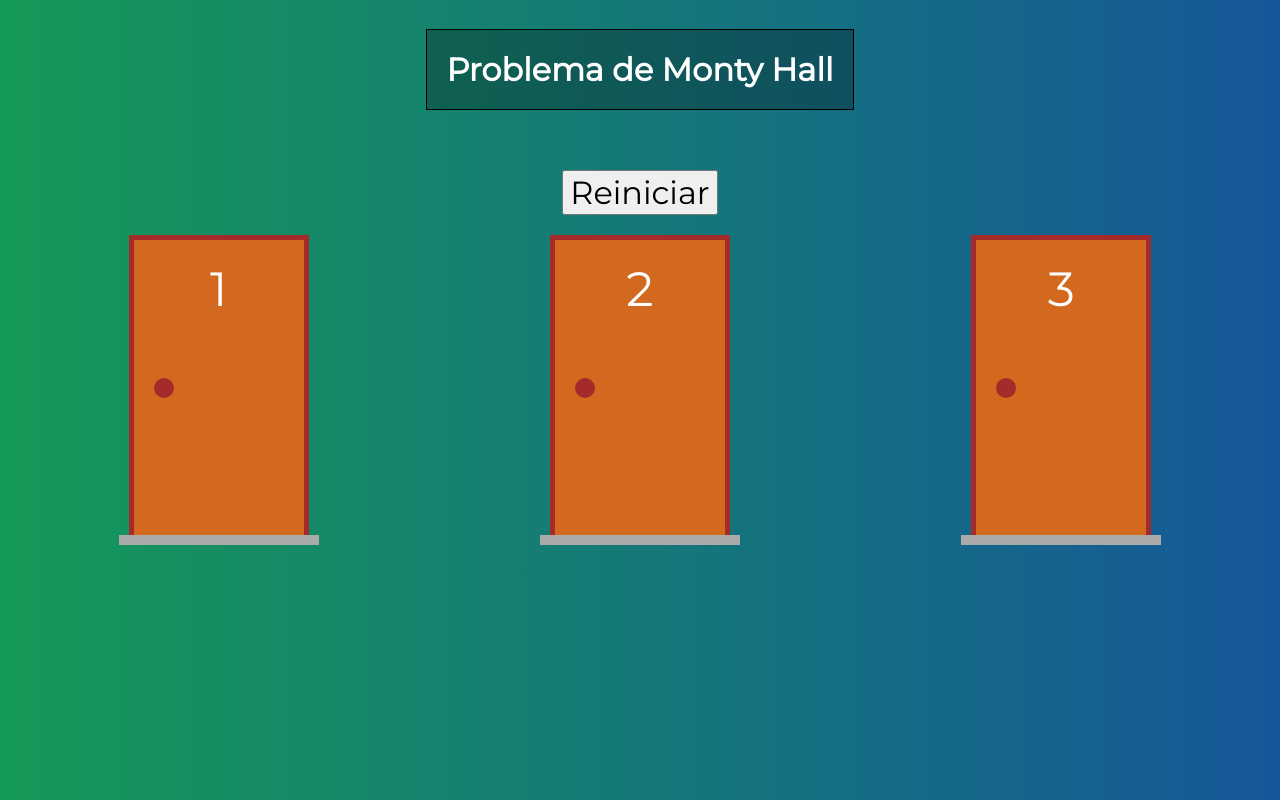
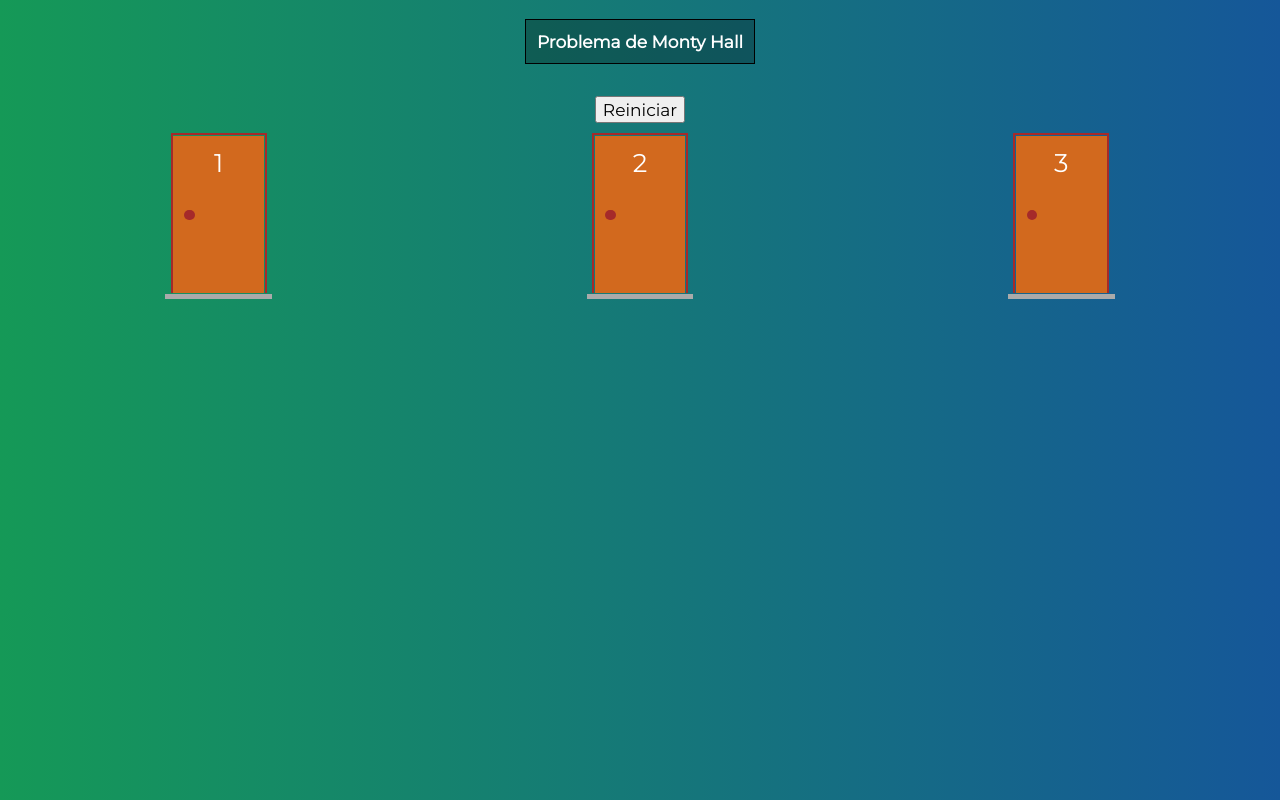
Before and after one commit to Willian1002A/moontyhall, a Vue app: page / in a window 1280 px wide. Both pictures are taken after a click on the button "Iniciar". Built offline with nearby package versions, Linux system fonts and the light colour scheme.

Commit message:
montyhall v0.2

```diff
--- a/src/App.vue
+++ b/src/App.vue
@@ -54,27 +54,72 @@
         align-items: center;
     }
     #app h1 {
-        border: 1px solid #000;
+        /* border: 1px solid #000; */
         background-color: #0004;
-        padding: 20px;
-        margin-bottom: 60px;
+        /* padding: 20px; */
+        /* margin-bottom: 60px; */
     }
     .form {
         display: flex;
         flex-direction: column;
         justify-content: center;
         align-items: center;
-        margin-bottom: 40px;
+        /* margin-bottom: 40px; */
     }
     .form, .form input, .form button {
-        margin-bottom: 10px;
-        font-size: 2rem;
+        /* margin-bottom: 10px; */
+        /* font-size: 2rem; */
     }
     .doors{
         align-self: stretch;
         display: flex;
         justify-content: space-around;
-
         flex-wrap: wrap;
     }
+    *{
+        --base-resolution: 1920;
+        --actual-resolution: 360;
+        --mult-factor: calc(var(--actual-resolution)/var(--base-resolution));
+    }
+    @media (min-width: 640px) {
+        *{
+            --actual-resolution: 640;
+            --mult-factor: calc(var(--actual-resolution)/var(--base-resolution));
+        }
+    }
+    @media (min-width: 1024px) {
+        *{
+            --actual-resolution: 1024;
+            --mult-factor: calc(1024/1920);
+        }
+    }
+    @media (min-width: 1360px) {
+        *{
+            --actual-resolution: 1360;
+            --mult-factor: calc(var(--actual-resolution)/var(--base-resolution));
+        }
+    }
+    @media (min-width: 1920px) {
+        *{
+            --actual-resolution: 1920;
+            --mult-factor: calc(var(--actual-resolution)/var(--base-resolution));
+        }
+    }
+    *{
+        --app-h1-border: calc(1px * var(--mult-factor));
+        --app-h1-padding: calc(20px * var(--mult-factor));
+        --app-h1-margin-bottom: calc(60px * var(--mult-factor));
+        --form-margin-bottom: calc(10px * var(--mult-factor));
+        --font-size-1: calc(2rem * var(--mult-factor));
+    }
+    #app h1 {
+        border: var(--app-h1-border) solid #000;
+        padding: var(--app-h1-padding);
+        margin-bottom: var(--app-h1-margin-bottom);
+        font-size: var(--font-size-1);
+    }
+    .form, .form input, .form button {
+        margin-bottom: var(--form-margin-bottom);
+        font-size: var(--font-size-1);
+    }
 </style>
--- a/src/components/Door.vue
+++ b/src/components/Door.vue
@@ -50,7 +50,6 @@ export default {
         justify-content: center;
         display: flex;
     }
-
     .door-frame{
         position: absolute;
         height: 300px;
@@ -76,7 +75,6 @@ export default {
         align-items: center;
         padding: 20px;
     }
-
     .door .knob {
         height: 20px;
         width: 20px;
@@ -85,7 +83,6 @@ export default {
         align-self: flex-start;
         margin-top: 60px;
     }
-
     .door-frame.selected {
         border-left: var(--selected-border);
         border-top:  var(--selected-border);
@@ -100,12 +97,93 @@ export default {
     .door.open{
         background-color: #0007;
     }
-
     .door.open .knob{
         display: none;
     }
-
     .door.open .number {
         display: none;
     }
+    *{
+        --base-resolution: 1920;
+        --actual-resolution: 360;
+        --mult-factor: calc(var(--actual-resolution)/var(--base-resolution));
+    }
+    @media (min-width: 640px) {
+        *{
+            --actual-resolution: 640;
+            --mult-factor: calc(var(--actual-resolution)/var(--base-resolution));
+        }
+    }
+    @media (min-width: 1024px) {
+        *{
+            --actual-resolution: 1024;
+            --mult-factor: calc(1024/1920);
+        }
+    }
+    @media (min-width: 1360px) {
+        *{
+            --actual-resolution: 1360;
+            --mult-factor: calc(var(--actual-resolution)/var(--base-resolution));
+        }
+    }
+    @media (min-width: 1920px) {
+        *{
+            --actual-resolution: 1920;
+            --mult-factor: calc(var(--actual-resolution)/var(--base-resolution));
+        }
+    }
+    *{
+        --door-border-size: calc(5px * var(--mult-factor));
+        --door-area-width: calc(200px * var(--mult-factor));
+        --door-area-height: calc(310px * var(--mult-factor));
+        --door-area-border-bottom-size: calc(10px * var(--mult-factor));
+        --door-area-margin-bottom: calc(20px * var(--mult-factor));
+        --door-area-font-size: calc(3rem * var(--mult-factor));
+        --door-frame-width: calc(300px * var(--mult-factor));
+        --door-frame-height: calc(180px * var(--mult-factor));
+        --door-top: calc(5px * var(--mult-factor));
+        --door-width: calc(170px * var(--mult-factor));
+        --door-height: calc(295px * var(--mult-factor));
+        --door-padding: calc(20px * var(--mult-factor));
+        --door-knob-width-height: calc(20px * var(--mult-factor));
+        --door-knob-border-radius: calc(10px * var(--mult-factor));
+        --door-knob-margin-top: calc(60px * var(--mult-factor));
+    }
+
+    :root{
+        --door-border: var(--door-border-size) solid brown;
+        --selected-border: var(--door-border-size) solid yellow;
+    }
+    .door-area {
+        width: var(--door-area-width);
+        height: var(--door-area-height);
+        border-bottom: var(--door-area-border-bottom-size) solid #AAA;
+        margin-bottom: var(--door-area-border-margin-bottom);
+        font-size: var(--door-area-font-size);
+    }
+    .door-frame{
+        height: var(--door-frame-width);
+        width: var(--door-frame-height);
+        border-left: var(--door-border);
+        border-top: var(--door-border);
+        border-right: var(--door-border);
+    }
+    .door {
+        top:  var(--door-top);
+        width: var(--door-width);
+        height: var(--door-height);
+        padding: var(--door-padding);
+    }
+    .door .knob {
+        width: var(--door-knob-width-height);
+        height: var(--door-knob-width-height);
+        border-radius: var(--door-knob-border-radius);
+        margin-top: var(--door-knob-margin-top);
+    }
+    .door-frame.selected {
+        border-left: var(--selected-border);
+        border-top:  var(--selected-border);
+        border-right: var(--selected-border);
+    }
+
 </style>
--- a/src/components/Gift.vue
+++ b/src/components/Gift.vue
@@ -22,26 +22,83 @@ export default {
         z-index: 10;
     }
     .gift-top{
-        width: 100px;
-        height: 25px;
+        /* width: 100px;
+        height: 25px; */
         background-color: #7aa944;
     }
     .gift-body {
-        width: 90px;
-        height: 60px;
+        /* width: 90px;
+        height: 60px; */
         background-color: #5c7e32;
     }
     .gift-tie-1 {
         position: absolute;
-        width: 15px;
-        height: 85px;
+        /* width: 15px;
+        height: 85px; */
         background-color: red;
     }
     .gift-tie-2 {
         position: absolute;
-        top: 40px;
+        /* top: 40px;
         width: 90px;
-        height: 15px;
+        height: 15px; */
         background-color: red;
     }
+    *{
+        --base-resolution: 1920;
+        --actual-resolution: 360;
+        --mult-factor: calc(var(--actual-resolution)/var(--base-resolution));
+    }
+    @media (min-width: 640px) {
+        *{
+            --actual-resolution: 640;
+            --mult-factor: calc(var(--actual-resolution)/var(--base-resolution));
+        }
+    }
+    @media (min-width: 1024px) {
+        *{
+            --actual-resolution: 1024;
+            --mult-factor: calc(1024/1920);
+        }
+    }
+    @media (min-width: 1360px) {
+        *{
+            --actual-resolution: 1360;
+            --mult-factor: calc(var(--actual-resolution)/var(--base-resolution));
+        }
+    }
+    @media (min-width: 1920px) {
+        *{
+            --actual-resolution: 1920;
+            --mult-factor: calc(var(--actual-resolution)/var(--base-resolution));
+        }
+    }
+    *{
+        --gift-top-width: calc(100px * var(--mult-factor));
+        --gift-top-height: calc(25px * var(--mult-factor));
+        --gift-body-width: calc(90px * var(--mult-factor));
+        --gift-body-height: calc(60px * var(--mult-factor));
+        --gift-tie-1-width: calc(15px * var(--mult-factor));
+        --gift-tie-1-height: calc(85px * var(--mult-factor));
+        --gift-tie-2-top: calc(40px * var(--mult-factor));
+        --gift-tie-2-width: calc(90px * var(--mult-factor));
+        --gift-tie-2-height: calc(15px * var(--mult-factor));
+    }
+    .gift-top{
+        width: var(--gift-top-width);
+        height: var(--gift-top-height);
+    }
+    .gift-body {
+        width: var(--gift-body-width);
+        height: var(--gift-body-height);
+    }
+    .gift-tie-1 {
+        width: var(--gift-tie-1-width);
+        height: var(--gift-tie-1-height);
+    }
+    .gift-tie-2 {
+        top: var(--gift-tie-2-top);
+        width: var(--gift-tie-2-width);
+        height: var(--gift-tie-2-height);
+    }
 </style>
```
